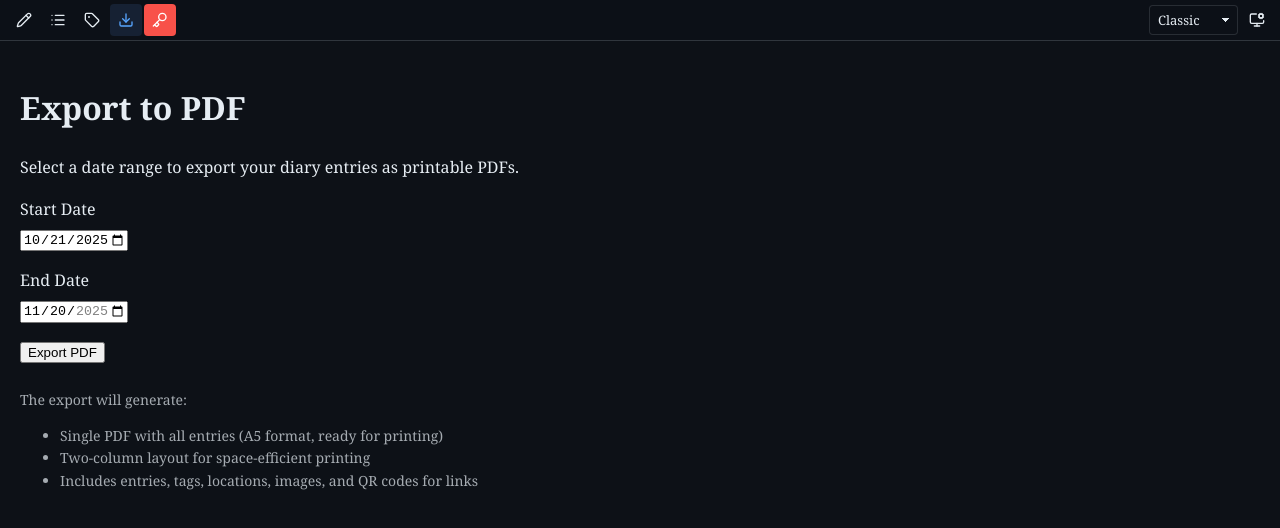
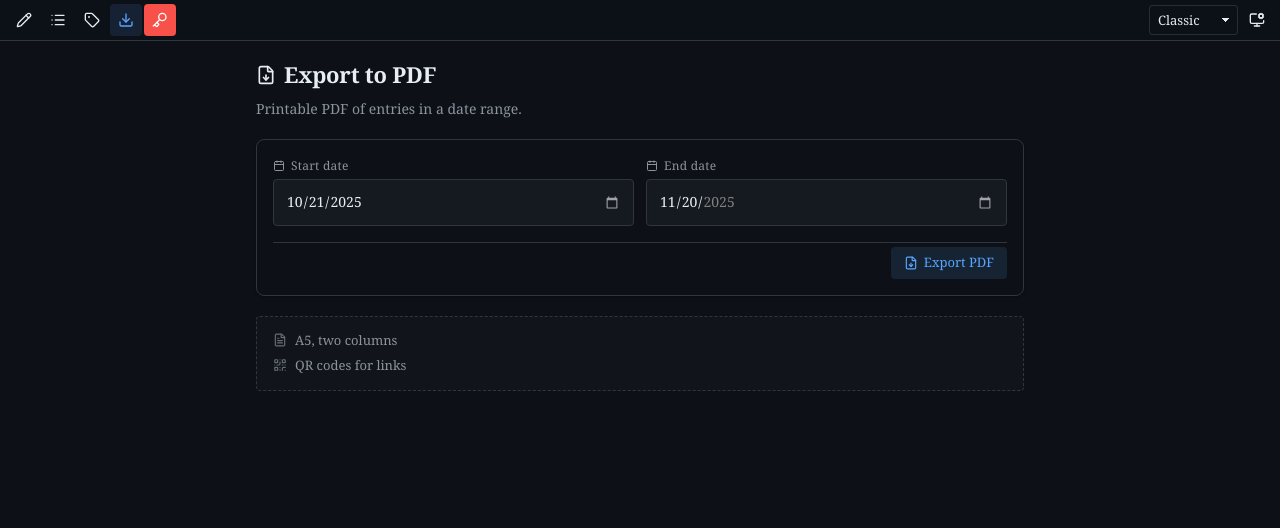
Before and after one commit to RainbowCockroach/life-log-web, a React (Vite) app: page /life-log-web/export in a window 1280 px wide. Shown: the top 528 px of the page. Built offline with nearby package versions, Linux system fonts and the light colour scheme.

Commit message:
Polish UI export page

```diff
--- /dev/null
+++ b/src/page-export/ExportPage.css
@@ -0,0 +1,205 @@
+.export-page {
+  display: flex;
+  flex-direction: column;
+  gap: 20px;
+}
+
+.export-page__header {
+  display: flex;
+  flex-direction: column;
+  gap: 6px;
+}
+
+.export-page__title {
+  margin: 0;
+  font-family: var(--font-heading-family, inherit);
+  font-size: 22px;
+  font-weight: 600;
+  letter-spacing: -0.01em;
+  color: var(--color-text);
+  display: inline-flex;
+  align-items: center;
+  gap: 8px;
+}
+
+.export-page__lede {
+  margin: 0;
+  font-size: 14px;
+  line-height: 1.5;
+  color: var(--color-text-muted);
+}
+
+/* ---- Card ---- */
+.export-card {
+  display: flex;
+  flex-direction: column;
+  gap: 14px;
+  padding: 16px;
+  background: var(--color-paper);
+  border: 1px solid var(--color-border);
+  border-radius: var(--radius-lg, var(--radius-md));
+  box-shadow: var(--shadow-sm);
+}
+
+.export-card__row {
+  display: flex;
+  gap: 12px;
+  flex-wrap: wrap;
+}
+
+.export-card__field {
+  display: flex;
+  flex-direction: column;
+  gap: 4px;
+  flex: 1 1 160px;
+  min-width: 0;
+}
+
+.export-card__label {
+  font-size: 12px;
+  font-weight: 500;
+  letter-spacing: 0.02em;
+  color: var(--color-text-muted);
+  display: inline-flex;
+  align-items: center;
+  gap: 6px;
+}
+
+.export-card__input {
+  appearance: none;
+  -webkit-appearance: none;
+  width: 100%;
+  box-sizing: border-box;
+  padding: 10px 12px;
+  font: inherit;
+  font-size: 14px;
+  color: var(--color-text);
+  background: color-mix(in srgb, var(--color-text) 4%, transparent);
+  border: 1px solid var(--color-border);
+  border-radius: var(--radius-md);
+  transition: border-color 0.12s ease, background-color 0.12s ease;
+}
+.export-card__input:focus-visible {
+  outline: none;
+  border-color: var(--color-accent);
+  background: color-mix(in srgb, var(--color-text) 2%, transparent);
+}
+.export-card__input::-webkit-calendar-picker-indicator {
+  cursor: pointer;
+  opacity: 0.6;
+  filter: invert(0);
+}
+[data-theme="dark"] .export-card__input::-webkit-calendar-picker-indicator {
+  filter: invert(1);
+}
+
+.export-card__actions {
+  display: flex;
+  gap: 6px;
+  justify-content: flex-end;
+  padding-top: 4px;
+  border-top: 1px solid var(--color-border);
+  margin-top: 2px;
+}
+
+/* ---- Buttons ---- */
+.export-btn {
+  appearance: none;
+  -webkit-appearance: none;
+  display: inline-flex;
+  align-items: center;
+  justify-content: center;
+  gap: 6px;
+  height: 32px;
+  padding: 0 12px;
+  font-family: inherit;
+  font-size: 13px;
+  line-height: 1;
+  color: var(--color-text);
+  background: transparent;
+  border: 1px solid transparent;
+  border-radius: var(--radius-md);
+  cursor: pointer;
+  transition: background-color 0.12s ease, color 0.12s ease;
+}
+.export-btn:hover:not(:disabled) {
+  background: color-mix(in srgb, var(--color-text) 8%, transparent);
+}
+.export-btn:focus-visible {
+  outline: 2px solid var(--color-accent);
+  outline-offset: 1px;
+}
+.export-btn:disabled {
+  opacity: 0.5;
+  cursor: not-allowed;
+}
+.export-btn--primary {
+  color: var(--color-accent);
+  background: color-mix(in srgb, var(--color-accent) 12%, transparent);
+}
+.export-btn--primary:hover:not(:disabled) {
+  background: color-mix(in srgb, var(--color-accent) 20%, transparent);
+}
+
+.export-btn__spin {
+  animation: export-spin 0.9s linear infinite;
+}
+@keyframes export-spin {
+  to { transform: rotate(360deg); }
+}
+
+/* ---- Feedback message ---- */
+.export-page__message {
+  display: inline-flex;
+  align-items: center;
+  gap: 6px;
+  padding: 8px 12px;
+  border-radius: var(--radius-md);
+  font-size: 13px;
+  border: 1px solid transparent;
+}
+.export-page__message--error {
+  color: var(--color-error);
+  background: color-mix(in srgb, var(--color-error) 10%, transparent);
+  border-color: color-mix(in srgb, var(--color-error) 35%, transparent);
+}
+
+/* ---- Info list ---- */
+.export-info {
+  display: flex;
+  flex-direction: column;
+  gap: 8px;
+  padding: 14px 16px;
+  border: 1px dashed var(--color-border);
+  border-radius: var(--radius-md);
+  background: color-mix(in srgb, var(--color-text) 2%, transparent);
+}
+.export-info__title {
+  margin: 0;
+  font-size: 12px;
+  font-weight: 600;
+  letter-spacing: 0.04em;
+  text-transform: uppercase;
+  color: var(--color-text-muted);
+}
+.export-info__list {
+  margin: 0;
+  padding: 0;
+  list-style: none;
+  display: flex;
+  flex-direction: column;
+  gap: 6px;
+}
+.export-info__item {
+  display: flex;
+  align-items: flex-start;
+  gap: 8px;
+  font-size: 13px;
+  line-height: 1.5;
+  color: var(--color-text-muted);
+}
+.export-info__item svg {
+  flex: 0 0 auto;
+  margin-top: 2px;
+  color: var(--color-text-faint);
+}
--- a/src/page-export/ExportPage.tsx
+++ b/src/page-export/ExportPage.tsx
@@ -1,5 +1,14 @@
 import { useState } from "react";
+import {
+  FileDown,
+  Calendar,
+  CircleAlert,
+  Loader2,
+  FileText,
+  QrCode,
+} from "lucide-react";
 import { exportPdf } from "../services/api";
+import "./ExportPage.css";
 
 function ExportPage() {
   const today = new Date().toISOString().split("T")[0];
@@ -28,8 +37,6 @@ function ExportPage() {
 
     try {
       const blob = await exportPdf(startDate, endDate);
-
-      // Trigger download
       const url = URL.createObjectURL(blob);
       const a = document.createElement("a");
       a.href = url;
@@ -46,51 +53,90 @@ function ExportPage() {
   };
 
   return (
-    <div style={{ padding: "20px", maxWidth: "500px" }}>
-      <h1>Export to PDF</h1>
-      <p>Select a date range to export your diary entries as printable PDFs.</p>
+    <div className="page-container export-page">
+      <header className="export-page__header">
+        <h1 className="export-page__title">
+          <FileDown size={20} aria-hidden />
+          Export to PDF
+        </h1>
+        <p className="export-page__lede">Printable PDF of entries in a date range.</p>
+      </header>
 
-      {error && (
-        <div style={{ color: "#dc2626", marginBottom: "16px" }}>{error}</div>
-      )}
-
-      <div style={{ marginBottom: "16px" }}>
-        <label style={{ display: "block", marginBottom: "4px" }}>
-          Start Date
+      <section className="export-card">
+        <div className="export-card__row">
+          <div className="export-card__field">
+            <label className="export-card__label" htmlFor="export-start">
+              <Calendar size={12} aria-hidden />
+              Start date
             </label>
             <input
+              id="export-start"
               type="date"
+              className="export-card__input"
               value={startDate}
               onChange={(e) => setStartDate(e.target.value)}
               max={endDate}
             />
           </div>
 
-      <div style={{ marginBottom: "16px" }}>
-        <label style={{ display: "block", marginBottom: "4px" }}>
-          End Date
+          <div className="export-card__field">
+            <label className="export-card__label" htmlFor="export-end">
+              <Calendar size={12} aria-hidden />
+              End date
             </label>
             <input
+              id="export-end"
               type="date"
+              className="export-card__input"
               value={endDate}
               onChange={(e) => setEndDate(e.target.value)}
               min={startDate}
               max={today}
             />
           </div>
+        </div>
 
-      <button onClick={handleExport} disabled={isExporting}>
-        {isExporting ? "Exporting..." : "Export PDF"}
+        {error && (
+          <div className="export-page__message export-page__message--error" role="alert">
+            <CircleAlert size={14} aria-hidden />
+            {error}
+          </div>
+        )}
+
+        <div className="export-card__actions">
+          <button
+            type="button"
+            className="export-btn export-btn--primary"
+            onClick={handleExport}
+            disabled={isExporting}
+          >
+            {isExporting ? (
+              <>
+                <Loader2 size={14} aria-hidden className="export-btn__spin" />
+                Exporting…
+              </>
+            ) : (
+              <>
+                <FileDown size={14} aria-hidden />
+                Export PDF
+              </>
+            )}
           </button>
+        </div>
+      </section>
 
-      <div style={{ marginTop: "24px", fontSize: "14px", opacity: 0.7 }}>
-        <p>The export will generate:</p>
-        <ul>
-          <li>Single PDF with all entries (A5 format, ready for printing)</li>
-          <li>Two-column layout for space-efficient printing</li>
-          <li>Includes entries, tags, locations, images, and QR codes for links</li>
+      <section className="export-info" aria-label="Export format">
+        <ul className="export-info__list">
+          <li className="export-info__item">
+            <FileText size={14} aria-hidden />
+            A5, two columns
+          </li>
+          <li className="export-info__item">
+            <QrCode size={14} aria-hidden />
+            QR codes for links
+          </li>
         </ul>
-      </div>
+      </section>
     </div>
   );
 }
```
Lines whose indentation alone changed are shown as unchanged.
